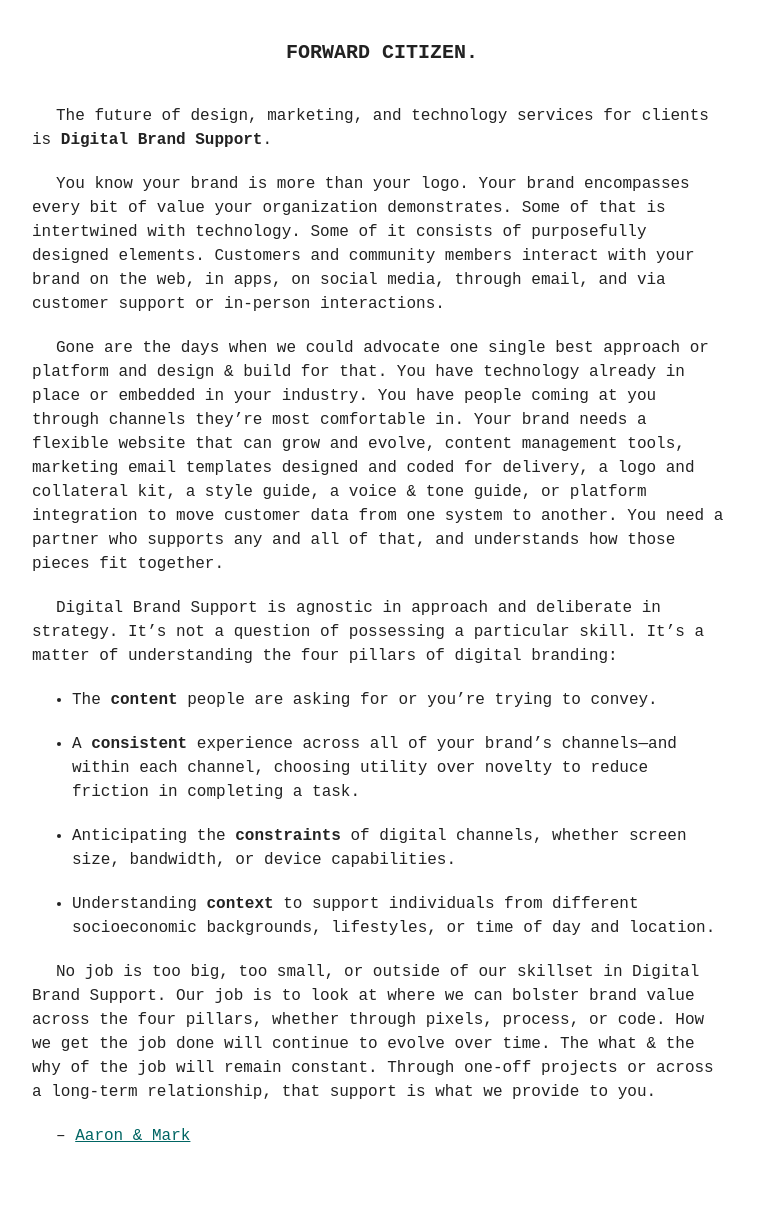
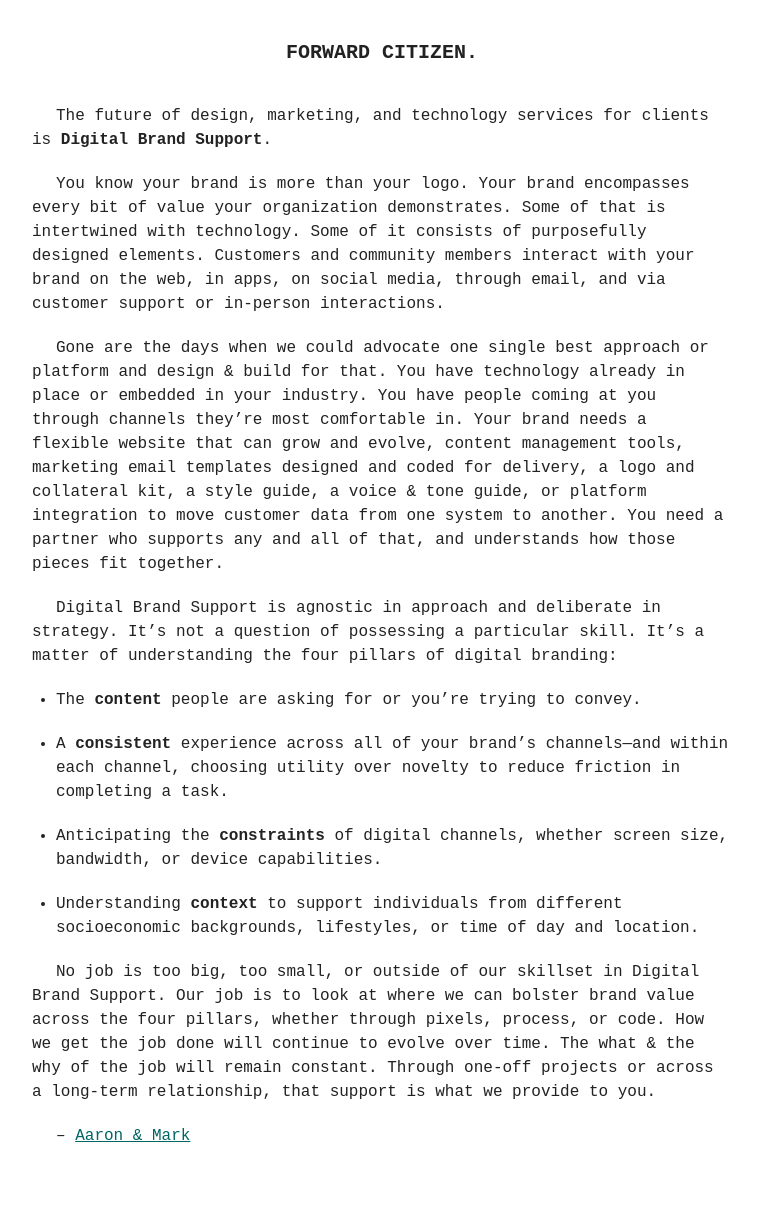
Before and after one commit to clearbold/forwardcitizen, a Jekyll site: the page built from index.md, in a window 1280 px wide. Shown: the whole page, without its empty margins (258-1016 px from the left). Built offline with Jekyll 4.4.1, drawn with Linux system fonts in a browser that asks for light colours.

Commit message:
STYLE TWEAKS

```diff
--- a/ui/css/styles.css
+++ b/ui/css/styles.css
@@ -28,6 +28,9 @@ p, li {
 p {
     text-indent: 1.5em;
 }
+ul {
+    padding-left: 24px;
+}
 a, a:active, a:visited {
     color: #006563;
 }
@@ -36,8 +39,10 @@ a, a:active, a:visited {
         padding-right: 10px;
         padding-left: 10px;
     }
+    p {
+        text-indent: 1em;
+    }
     ul {
-        margin-left: -4px;
         padding-left: 16px;
     }
 }
```
